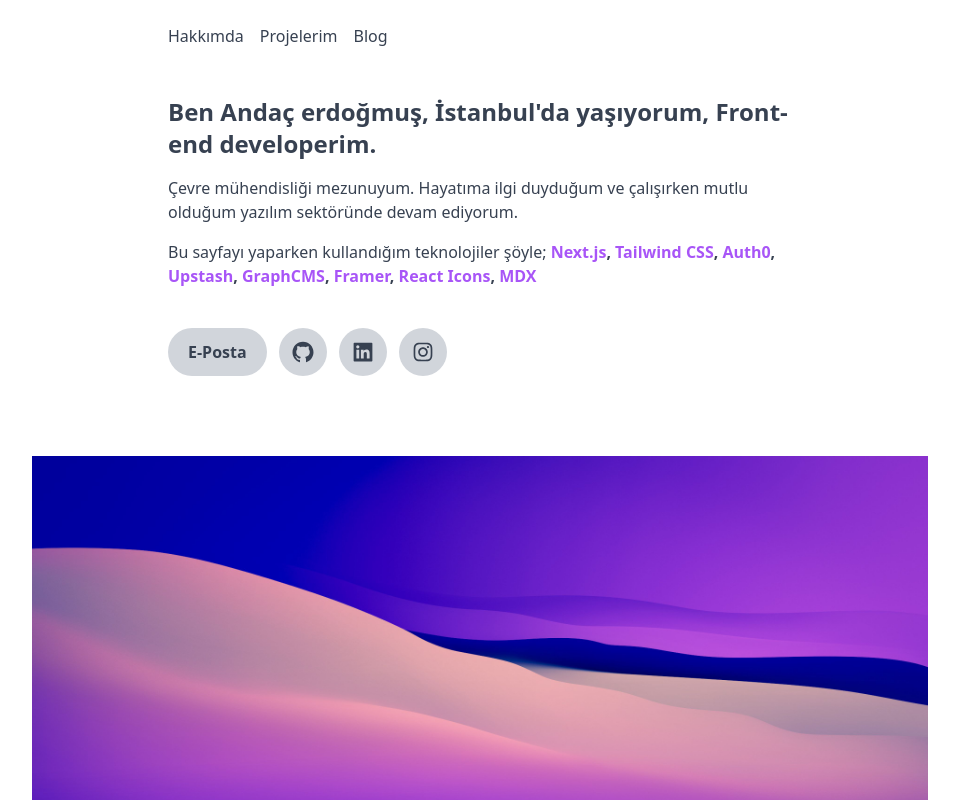
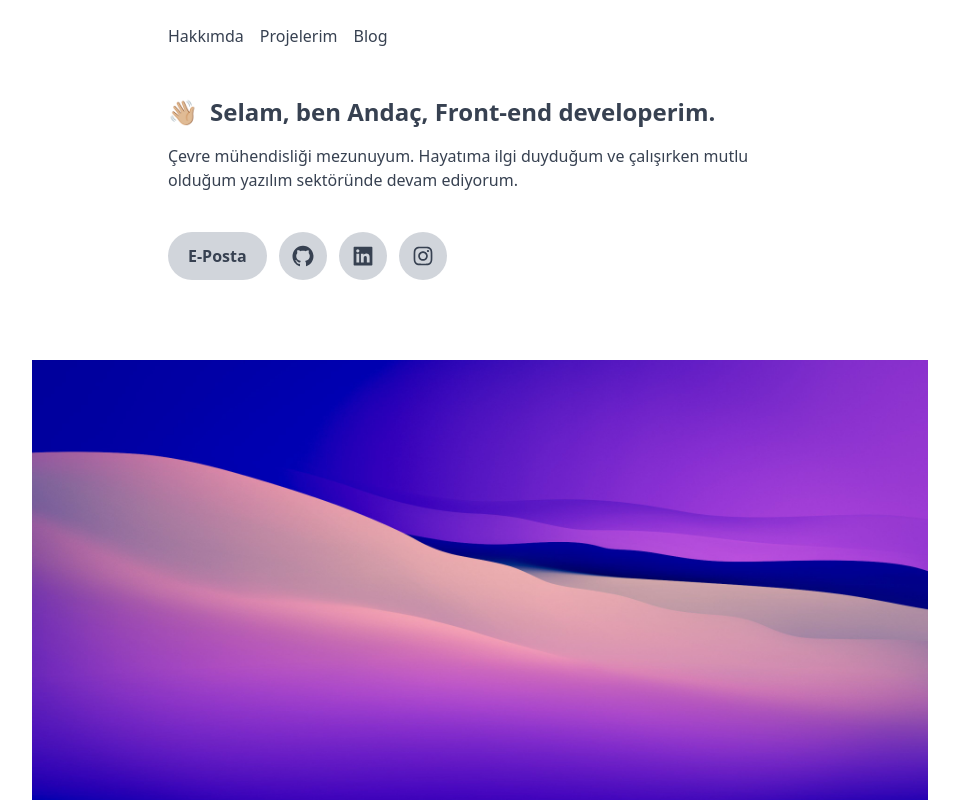
Before and after one commit to andac-e/blog-with-nextjs, a Next.js app: page / in a window 1280 px wide. Shown: the top 800 px of the page, without its empty margins (160-1119 px from the left). Built offline with nearby package versions, Linux system fonts and the light colour scheme.

Commit message:
change: homepage

```diff
--- a/pages/index.js
+++ b/pages/index.js
@@ -6,18 +6,18 @@ export default function Home() {
     <>
       <div className="site-container">
         <div className="space-y-4">
-          <h1 className="text-2xl font-bold">
-            Ben Andaç erdoğmuş, İstanbul&apos;da yaşıyorum, Front-end
-            developerim.
+          <h1 className="text-2xl">
+            <span role="img" className="mr-3">
+              👋🏼
+            </span>
+            <span className="font-bold">
+              Selam, ben Andaç, Front-end developerim.
+            </span>
           </h1>
 
           <p>
             Çevre mühendisliği mezunuyum. Hayatıma ilgi duyduğum ve çalışırken
             mutlu olduğum yazılım sektöründe devam ediyorum.
-          </p>
-          <p>
-            Bu sayfayı yaparken kullandığım teknolojiler şöyle;
-            <UsedTechnologies />
           </p>
         </div>
         <Social />
```
